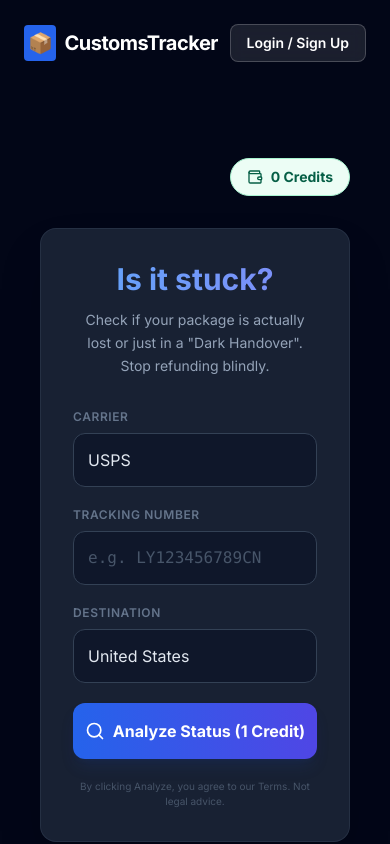
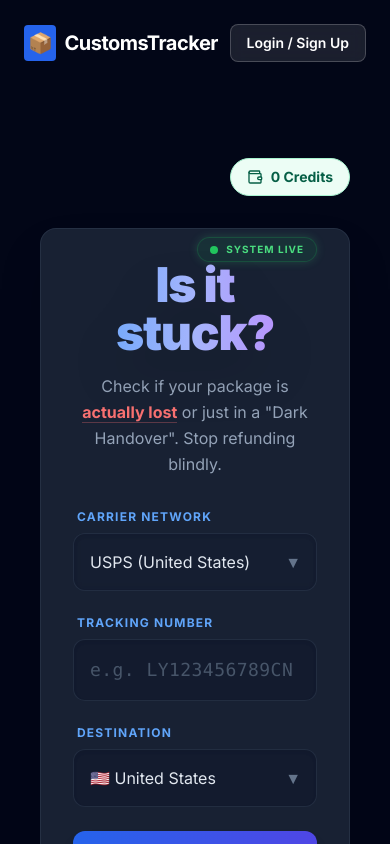
Before and after one commit to Omran1983/Jupiter-Startup, a Next.js app in the folder apps/customs_tracker/: page / in a window 390 px wide. Shown: the top 844 px of the page. Built offline with nearby package versions, Linux system fonts and the light colour scheme; no server answers.

Commit message:
style: Final UI Polish - Hero Glow and Sidebar UX Fix

```diff
--- a/apps/customs_tracker/src/app/page.tsx
+++ b/apps/customs_tracker/src/app/page.tsx
@@ -11,63 +11,80 @@ export default function Home() {
             </div>
 
             <div className="w-full max-w-lg mx-auto bg-slate-800/80 backdrop-blur-xl p-8 rounded-2xl shadow-2xl border border-slate-700/50">
-                <div className="text-center mb-8">
-                    <h2 className="text-3xl font-bold mb-3 text-transparent bg-clip-text bg-gradient-to-r from-blue-400 to-indigo-400">
+                <div className="text-center mb-8 relative">
+                    <div className="absolute -top-6 right-0 flex items-center gap-2 px-3 py-1 bg-green-500/10 rounded-full border border-green-500/20 shadow-[0_0_10px_rgba(74,222,128,0.2)]">
+                        <span className="relative flex h-2 w-2">
+                            <span className="animate-ping absolute inline-flex h-full w-full rounded-full bg-green-400 opacity-75"></span>
+                            <span className="relative inline-flex rounded-full h-2 w-2 bg-green-500"></span>
+                        </span>
+                        <span className="text-[10px] font-bold text-green-400 uppercase tracking-widest">System Live</span>
+                    </div>
+
+                    <h1 className="text-5xl md:text-6xl font-black mb-4 text-transparent bg-clip-text bg-gradient-to-r from-blue-400 via-indigo-300 to-purple-400 drop-shadow-2xl tracking-tight">
                         Is it stuck?
-                    </h2>
-                    <p className="text-slate-400 text-sm leading-relaxed">
-                        Check if your package is actually lost or just in a "Dark Handover".
-                        <br />Stop refunding blindly.
+                    </h1>
+                    <p className="text-slate-400 text-base md:text-lg leading-relaxed max-w-sm mx-auto">
+                        Check if your package is <span className="text-red-400 font-bold border-b border-red-400/30">actually lost</span> or just in a "Dark Handover". Stop refunding blindly.
                     </p>
                 </div>
 
-                <form action={submitTracking} className="space-y-5">
+                <form action={submitTracking} className="space-y-6">
                     <div>
-                        <label className="block text-xs font-semibold text-slate-500 uppercase tracking-wider mb-2">Carrier</label>
+                        <label className="block text-xs font-bold text-blue-400 uppercase tracking-widest mb-2 ml-1">Carrier Network</label>
+                        <div className="relative group">
                             <select
                                 name="carrier"
                                 aria-label="Select Carrier"
-                            className="w-full p-3.5 border border-slate-700 rounded-xl bg-slate-900 text-slate-200 focus:ring-2 focus:ring-blue-500 outline-none transition-all hover:border-slate-600 appearance-none"
+                                className="w-full p-4 border border-slate-700/50 rounded-xl bg-slate-900/50 text-slate-200 focus:ring-2 focus:ring-blue-500/50 focus:border-blue-500 outline-none transition-all hover:bg-slate-800 appearance-none backdrop-blur-sm shadow-inner cursor-pointer"
                                 defaultValue="USPS"
                             >
-                            <option value="USPS">USPS</option>
-                            <option value="UPS">UPS</option>
-                            <option value="FedEx">FedEx</option>
-                            <option value="DHL">DHL</option>
+                                <option value="USPS">USPS (United States)</option>
+                                <option value="UPS">UPS (Global)</option>
+                                <option value="FedEx">FedEx (Express)</option>
+                                <option value="DHL">DHL (International)</option>
                             </select>
+                            <div className="absolute right-4 top-1/2 -translate-y-1/2 pointer-events-none text-slate-500 group-hover:text-blue-400 transition-colors">
+                                ▼
+                            </div>
+                        </div>
                     </div>
 
                     <div>
-                        <label className="block text-xs font-semibold text-slate-500 uppercase tracking-wider mb-2">Tracking Number</label>
+                        <label className="block text-xs font-bold text-blue-400 uppercase tracking-widest mb-2 ml-1">Tracking Number</label>
                         <input
                             name="trackingNumber"
                             type="text"
                             placeholder="e.g. LY123456789CN"
-                            className="w-full p-3.5 border border-slate-700 rounded-xl bg-slate-900 text-white placeholder-slate-600 focus:ring-2 focus:ring-blue-500 outline-none transition-all hover:border-slate-600 font-mono"
+                            className="w-full p-4 text-lg border border-slate-700/50 rounded-xl bg-slate-900/50 text-white placeholder-slate-600 focus:ring-2 focus:ring-indigo-500/50 focus:border-indigo-500 outline-none transition-all hover:bg-slate-800 font-mono shadow-inner tracking-wide"
                             required
                         />
                     </div>
 
                     <div>
-                        <label className="block text-xs font-semibold text-slate-500 uppercase tracking-wider mb-2">Destination</label>
+                        <label className="block text-xs font-bold text-blue-400 uppercase tracking-widest mb-2 ml-1">Destination</label>
+                        <div className="relative group">
                             <select
                                 name="destinationCountry"
                                 aria-label="Select Destination Country"
-                            className="w-full p-3.5 border border-slate-700 rounded-xl bg-slate-900 text-slate-200 outline-none appearance-none"
+                                className="w-full p-4 border border-slate-700/50 rounded-xl bg-slate-900/50 text-slate-200 outline-none appearance-none hover:bg-slate-800 transition-all focus:ring-2 focus:ring-blue-500/50 focus:border-blue-500 shadow-inner cursor-pointer"
                                 defaultValue="US"
                             >
-                            <option value="US">United States</option>
-                            <option value="CA">Canada</option>
-                            <option value="GB">United Kingdom</option>
-                            <option value="AU">Australia</option>
+                                <option value="US">🇺🇸 United States</option>
+                                <option value="CA">🇨🇦 Canada</option>
+                                <option value="GB">🇬🇧 United Kingdom</option>
+                                <option value="AU">🇦🇺 Australia</option>
                             </select>
+                            <div className="absolute right-4 top-1/2 -translate-y-1/2 pointer-events-none text-slate-500 group-hover:text-blue-400 transition-colors">
+                                ▼
+                            </div>
+                        </div>
                     </div>
 
                     <button
                         type="submit"
-                        className="w-full bg-gradient-to-r from-blue-600 to-indigo-600 hover:from-blue-500 hover:to-indigo-500 text-white font-bold py-4 rounded-xl flex items-center justify-center gap-2 transition-all shadow-lg shadow-blue-900/20 active:scale-[0.98] mt-2"
+                        className="w-full bg-gradient-to-r from-blue-600 to-indigo-600 hover:from-blue-500 hover:to-indigo-500 text-white font-bold py-4 rounded-xl flex items-center justify-center gap-2 transition-all shadow-lg shadow-blue-900/20 active:scale-[0.98] mt-2 group"
                     >
-                        <Search className="w-5 h-5" />
+                        <Search className="w-5 h-5 group-hover:scale-110 transition-transform" />
                         Analyze Status (1 Credit)
                     </button>
 
--- a/apps/customs_tracker/src/components/CarrierSideBar.tsx
+++ b/apps/customs_tracker/src/components/CarrierSideBar.tsx
@@ -2,29 +2,34 @@ import Link from "next/link";
 
 export default function CarrierSideBar() {
     return (
-        <aside className="hidden xl:flex fixed right-0 top-1/2 -translate-y-1/2 flex-col gap-6 p-6 bg-slate-800/20 backdrop-blur-sm border-l border-white/5 shadow-2xl rounded-l-2xl z-10 hover:bg-slate-800/40 transition-colors">
-            <p className="text-[10px] font-bold text-slate-500 uppercase tracking-widest text-center py-2 border-b border-white/5 mb-2">
-                Supported<br />Carriers
-            </p>
+        <aside className="hidden xl:flex fixed right-0 top-1/2 -translate-y-1/2 flex-col gap-6 p-6 bg-slate-800/40 backdrop-blur-md border-l border-white/5 shadow-2xl rounded-l-2xl z-10 hover:bg-slate-800/80 transition-all group">
+            <div className="text-center py-2 border-b border-white/5 mb-2">
+                <p className="text-[10px] font-bold text-slate-400 uppercase tracking-widest">
+                    Free Claim Tools
+                </p>
+                <p className="text-[9px] text-blue-400 mt-1 animate-pulse">
+                    ⚡ Click Logo for Templates
+                </p>
+            </div>
 
-            <div className="flex flex-col gap-6 opacity-60 hover:opacity-100 transition-opacity items-center grayscale hover:grayscale-0 duration-500">
+            <div className="flex flex-col gap-6 items-center grayscale hover:grayscale-0 duration-300">
                 {/* DHL */}
-                <Link href="/carriers/dhl">
-                    <span className="text-xl font-black italic text-[#d40511] bg-[#ffcc00] px-2 -skew-x-12 cursor-pointer hover:scale-110 transition-transform shadow-lg block">
+                <Link href="/carriers/dhl" title="Get DHL Claim Template">
+                    <span className="text-xl font-black italic text-[#d40511] bg-[#ffcc00] px-2 -skew-x-12 cursor-pointer hover:scale-125 transition-all shadow-lg block hover:ring-2 hover:ring-white">
                         DHL
                     </span>
                 </Link>
 
                 {/* UPS */}
-                <Link href="/carriers/ups">
-                    <span className="text-xl font-black text-[#5e2d1d] bg-white px-1 italic cursor-pointer hover:scale-110 transition-transform shadow-lg block">
+                <Link href="/carriers/ups" title="Get UPS Claim Template">
+                    <span className="text-xl font-black text-[#5e2d1d] bg-white px-1 italic cursor-pointer hover:scale-125 transition-all shadow-lg block hover:ring-2 hover:ring-[#5e2d1d]">
                         UPS
                     </span>
                 </Link>
 
                 {/* FedEx */}
-                <Link href="/carriers/fedex">
-                    <div className="flex flex-col items-center cursor-pointer hover:scale-110 transition-transform bg-white px-1 shadow-lg">
+                <Link href="/carriers/fedex" title="Get FedEx Claim Template">
+                    <div className="flex flex-col items-center cursor-pointer hover:scale-125 transition-all bg-white px-1 shadow-lg hover:ring-2 hover:ring-[#4D148C]">
                         <span className="text-xl font-bold">
                             <span className="text-[#4D148C]">Fed</span><span className="text-[#FF6600]">Ex</span>
                         </span>
@@ -32,28 +37,30 @@ export default function CarrierSideBar() {
                 </Link>
 
                 {/* USPS */}
-                <Link href="/carriers/usps">
-                    <span className="text-xl font-bold text-[#333366] bg-white px-1 tracking-tighter cursor-pointer hover:scale-110 transition-transform shadow-lg block">
+                <Link href="/carriers/usps" title="Get USPS Claim Template">
+                    <span className="text-xl font-bold text-[#333366] bg-white px-1 tracking-tighter cursor-pointer hover:scale-125 transition-all shadow-lg block hover:ring-2 hover:ring-[#333366]">
                         USPS
                     </span>
                 </Link>
 
                 {/* Royal Mail */}
-                <Link href="/carriers/royal_mail">
-                    <span className="text-sm font-bold text-[#D21F1C] bg-white p-1 text-center leading-tight cursor-pointer hover:scale-110 transition-transform shadow-lg block">
+                <Link href="/carriers/royal_mail" title="Get Royal Mail Claim Template">
+                    <span className="text-sm font-bold text-[#D21F1C] bg-white p-1 text-center leading-tight cursor-pointer hover:scale-125 transition-all shadow-lg block hover:ring-2 hover:ring-[#D21F1C]">
                         Royal<br />Mail
                     </span>
                 </Link>
 
                 {/* China Post */}
-                <Link href="/carriers/china_post">
-                    <span className="text-xs font-bold text-slate-800 bg-white p-1 text-center leading-tight cursor-pointer hover:scale-110 transition-transform shadow-lg block">
+                <Link href="/carriers/china_post" title="Get China Post Claim Template">
+                    <span className="text-xs font-bold text-slate-800 bg-white p-1 text-center leading-tight cursor-pointer hover:scale-125 transition-all shadow-lg block hover:ring-2 hover:ring-slate-800">
                         CHINA<br />POST
                     </span>
                 </Link>
 
-                <div className="h-px w-8 bg-gray-200 my-2"></div>
-                <span className="text-xs font-semibold text-gray-400">+ 80 More</span>
+                <div className="h-px w-8 bg-gray-500 my-2"></div>
+                <Link href="#" className="text-xs font-semibold text-blue-400 hover:text-white hover:underline whitespace-nowrap">
+                    View All &rarr;
+                </Link>
             </div>
         </aside>
     );
```
Lines whose indentation alone changed are shown as unchanged.
